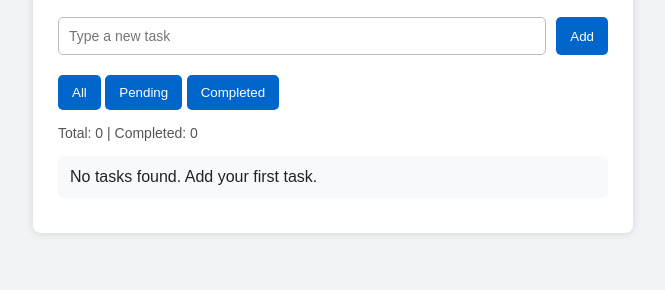
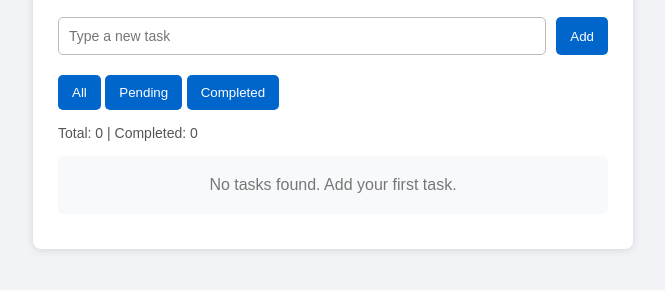
Before and after one commit to SilvaSupportSolutions/Task-Manager, a plain HTML site: page index.html in a window 1280 px wide. Shown: the part 128-418 px from the top of the page, without its empty margins (307-972 px from the left). Drawn offline with Linux system fonts and the light colour scheme.

Commit message:
Update style.css

```diff
--- a/style.css
+++ b/style.css
@@ -97,3 +97,11 @@ li {
     color: #555;
     font-size: 14px;
 }
+
+.empty {
+    justify-content: center;
+    text-align: center;
+    color: #777;
+    padding: 20px;
+    border-left: none;
+}
```
